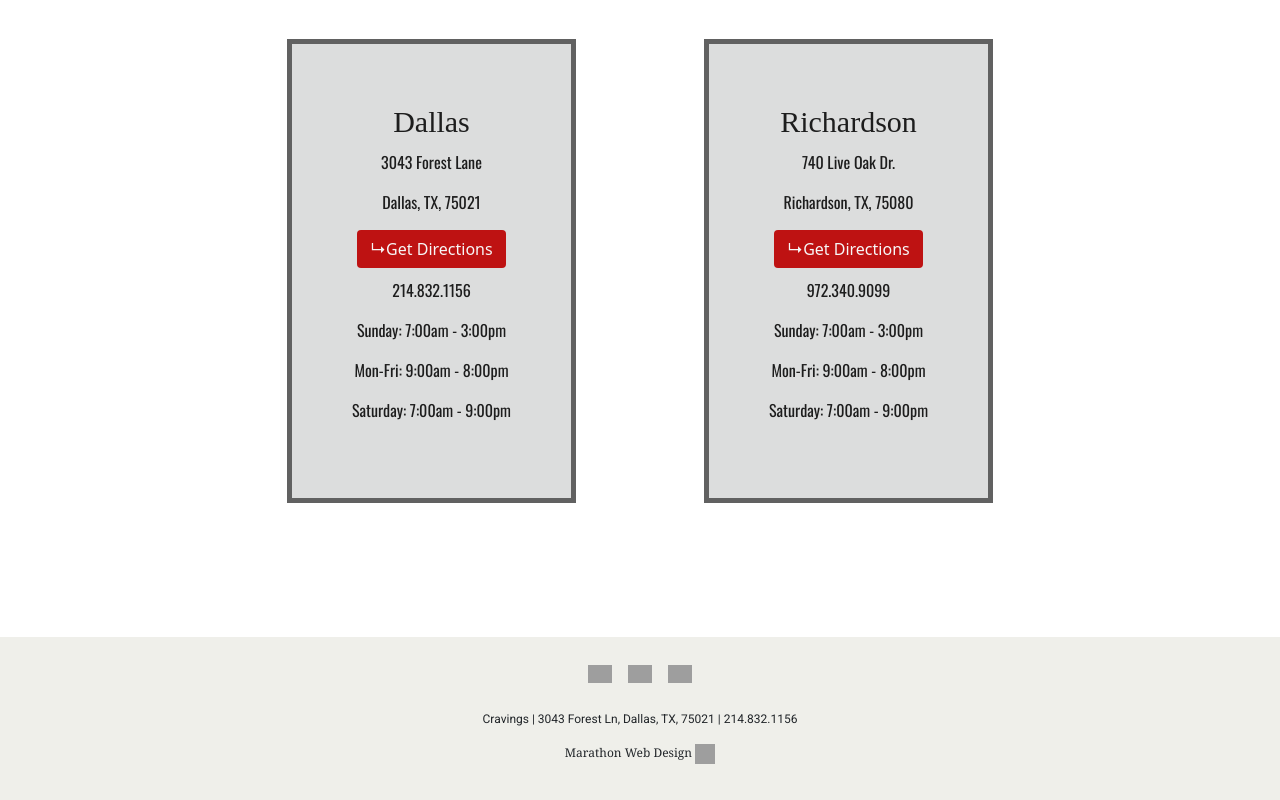
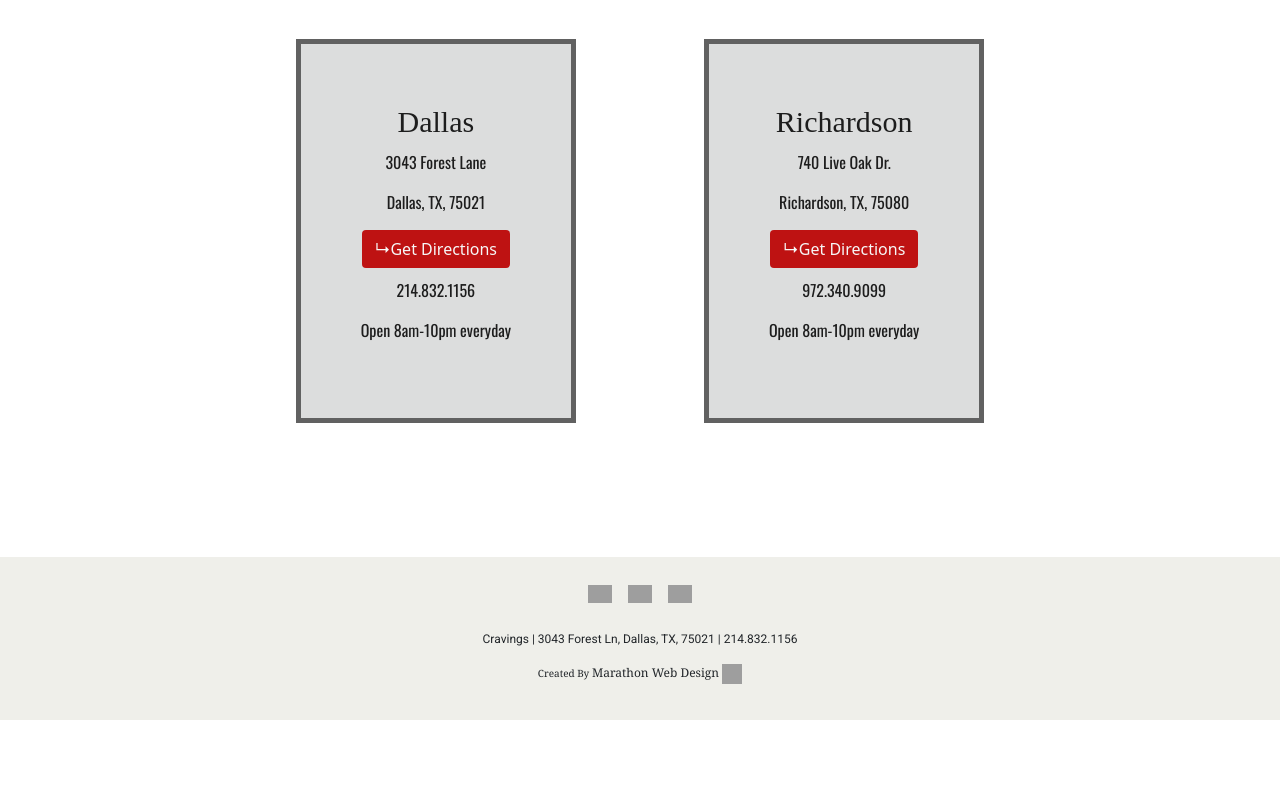
Before and after one commit to CodingCody92/Diner, a plain HTML site: page hours.html in a window 1280 px wide. Shown: the part 1288-2088 px from the top of the page. After the commit the page ends 2008 px from the top, so only its background shows below. Drawn offline with nearby package versions, Linux system fonts and the light colour scheme; grey boxes are pictures that could not be loaded; a web font is replaced by a local one.

Commit message:
new commits

```diff
--- a/hours.html
+++ b/hours.html
@@ -44,7 +44,7 @@
                         <li><a href="hours.html">Hours & Locations</a></li>
                     </ul>
                 </li>
-                <li><a href="#">Contact</a></li>
+                <li><a href="contact.html">Contact</a></li>
             </ul>
         </nav>
     </header>
@@ -90,9 +90,8 @@
             <p>Dallas, TX, 75021 </p>
             <a href="maps.google.com"><button class="btn">&rdsh;Get Directions</button></a>
             <p>214.832.1156</p>
-            <p>Sunday: 7:00am - 3:00pm </p>
-            <p>Mon-Fri: 9:00am - 8:00pm </p>
-            <p>Saturday: 7:00am - 9:00pm </p>
+            <p>Open 8am-10pm everyday</p>
+
         </div>
 
         <div class="locations">
@@ -101,9 +100,7 @@
             <p>Richardson, TX, 75080 </p>
             <a href="maps.google.com"><button class="btn">&rdsh;Get Directions</button></a>
             <p>972.340.9099</p>
-            <p>Sunday: 7:00am - 3:00pm </p>
-            <p>Mon-Fri: 9:00am - 8:00pm </p>
-            <p>Saturday: 7:00am - 9:00pm </p>
+            <p>Open 8am-10pm everyday</p>
         </div>
     </div>
 
@@ -122,8 +119,8 @@
             <p>Cravings | 3043 Forest Ln, Dallas, TX, 75021 | 214.832.1156</p>
         </div>
         <div class="company">
-            <p>Marathon Web Design <img id="flag" src="https://cdn-icons-png.flaticon.com/512/2164/2164609.png" alt="">
-            </p>
+            <p> <span id="creation"> Created By </span> Marathon Web Design <img id="flag"
+                    src="https://cdn-icons-png.flaticon.com/512/2164/2164609.png" alt="">
         </div>
 
     </footer>
```
Also changed, not shown: contact.html (+3 -3 lines).
